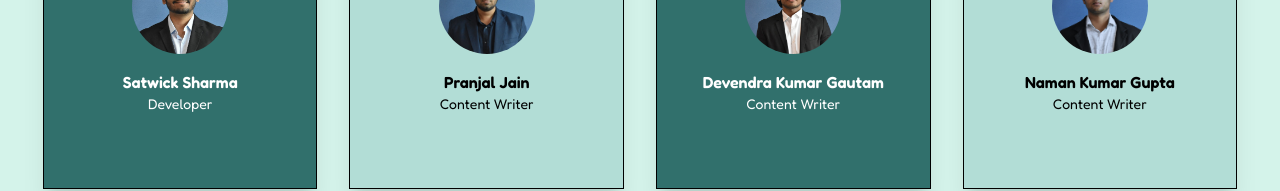
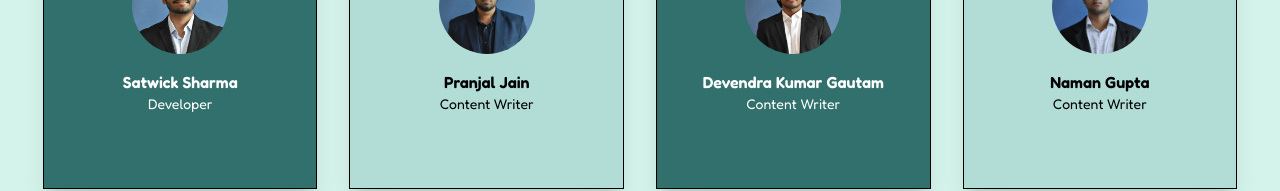
Before and after one commit to AdarshRathore223/Yoga-web, a React (Vite) app: page /contributors in a window 1280 px wide. Shown: the part 263-454 px from the top of the page. Built offline with nearby package versions, Linux system fonts and the light colour scheme.

Commit message:
fix bugs

```diff
--- a/src/Components/Explore.jsx
+++ b/src/Components/Explore.jsx
@@ -3,10 +3,7 @@ import { BiLeftArrow, BiRightArrow } from "react-icons/bi";
 import heart from "../assets/heart.png";
 import lung from "../assets/lung.png";
 import digestive from "../assets/digestive.png";
-import reproductive from "../assets/reproductive.png";
 import brain from "../assets/brain.png";
-import liver from "../assets/liver.png";
-import kidney from "../assets/kidney.png";
 import spine from "../assets/spine.png";
 import { Link } from "react-router-dom";
 
--- a/src/Components/Hero.jsx
+++ b/src/Components/Hero.jsx
@@ -1,5 +1,7 @@
 import img from "../assets/hero.png";
 import { FaAngleDoubleDown } from "react-icons/fa";
+
+import { Link } from "react-router-dom";
 const Hero = () => {
   return (
     <div className="bg-[#d8efea] h-[100vh] shadow-[0_4px_10px_rgba(0,0,0,0.3)] relative w-full">
@@ -23,9 +25,9 @@ const Hero = () => {
               Kickstart your day with a gentle and energizing yoga flow designed
               to awaken your body and focus your mind.
             </p>
-            <a href="/purpose" className="mt-8 px-6 py-2 border-2 border-[#254A48] text-[#254A48] rounded-full hover:bg-[#254A48] hover:text-white transition">
+            <Link href="/purpose" className="mt-8 px-6 py-2 border-2 border-[#254A48] text-[#254A48] rounded-full hover:bg-[#254A48] hover:text-white transition">
               Read More
-            </a>
+            </Link>
           </div>
         </div>
 
--- a/src/pages/Contributors.jsx
+++ b/src/pages/Contributors.jsx
@@ -12,7 +12,7 @@ const contributorsData = [
   { id: 1, name: "Satwick Sharma", desc: "Developer", img: Satwick },
   { id: 2, name: "Pranjal Jain", desc: "Content Writer", img: pranjal },
   { id: 3, name: "Devendra Kumar Gautam", desc: "Content Writer", img: devendra },
-  { id: 4, name: "Naman Kumar Gupta", desc: "Content Writer", img: Naman },
+  { id: 4, name: "Naman Gupta", desc: "Content Writer", img: Naman },
   { id: 5, name: "Abhinav Kumar Aditya", desc: "Content Writer", img: Abhinav },
   { id: 6, name: "Kishore N.", desc: "Content Writer", img: Kishore },
   // Add more contributors as needed
```
